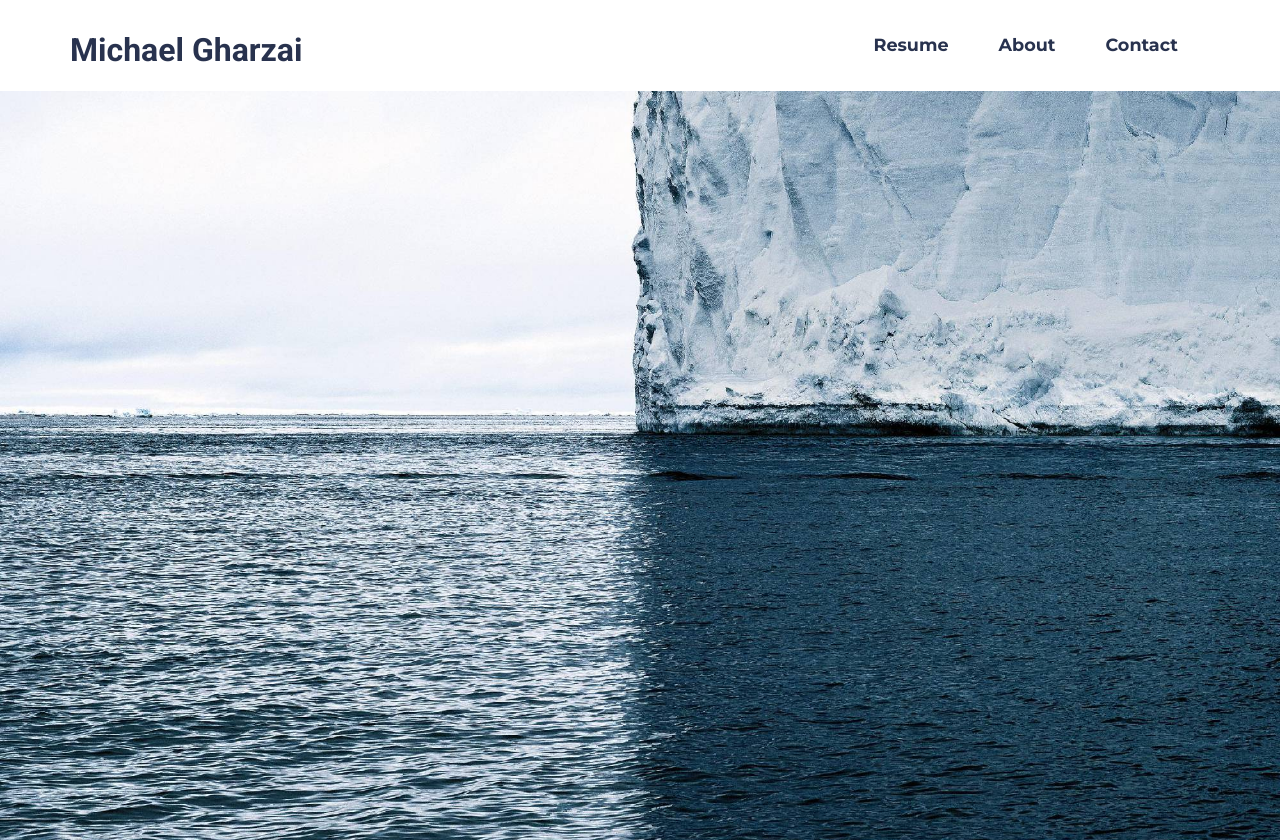
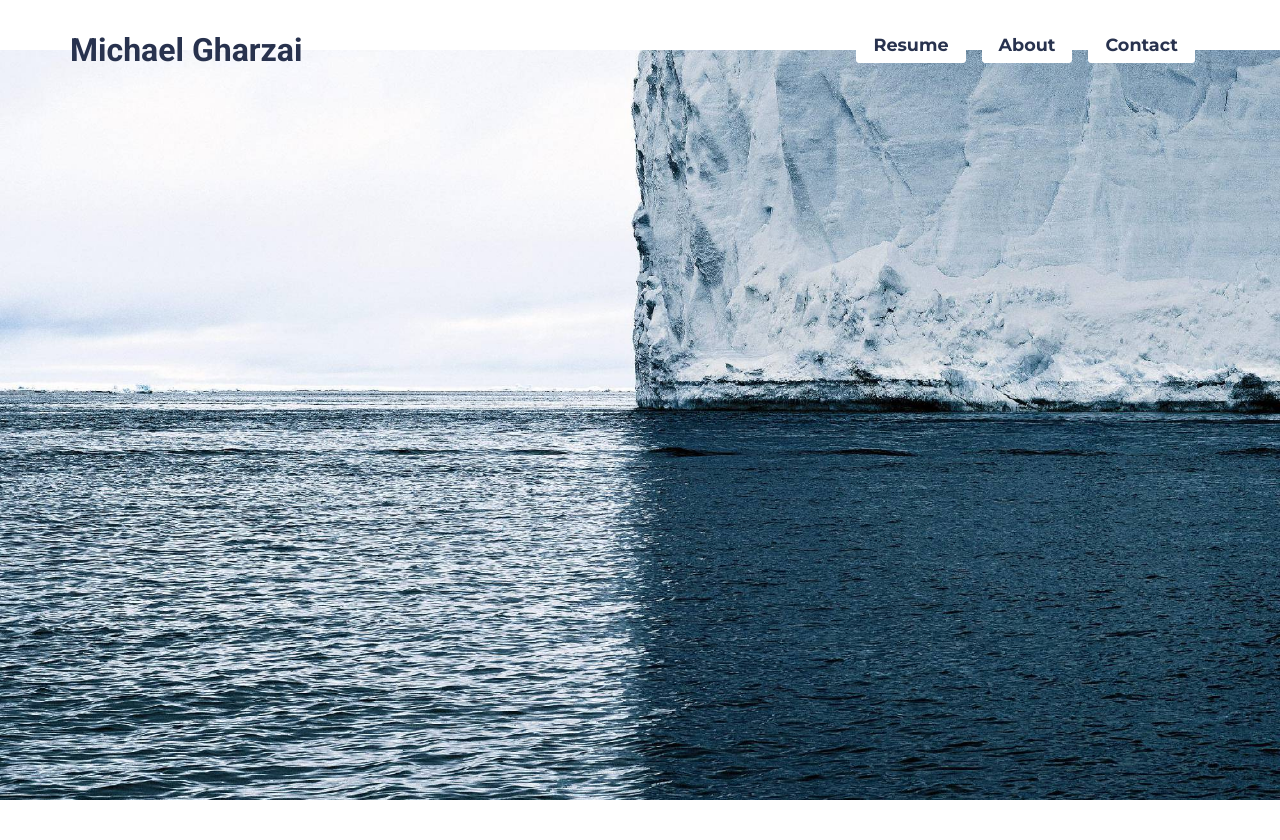
Before and after one commit to kaleemo/resumePage, a Django app: page / in a window 1280 px wide. After the commit the page ends 800 px from the top, so only its background shows below. Run offline with Django 3.2, Linux system fonts and the light colour scheme; some libraries are stand-ins or nearby versions.

Commit message:
navbar height

```diff
--- a/michaelgharzai/static/css/mytheme.css
+++ b/michaelgharzai/static/css/mytheme.css
@@ -1,4 +1,8 @@
-body { padding-top: 40px; }
+.navbar {
+	height: 50px;
+}
+
+
 
 .imageClip
 {
```
